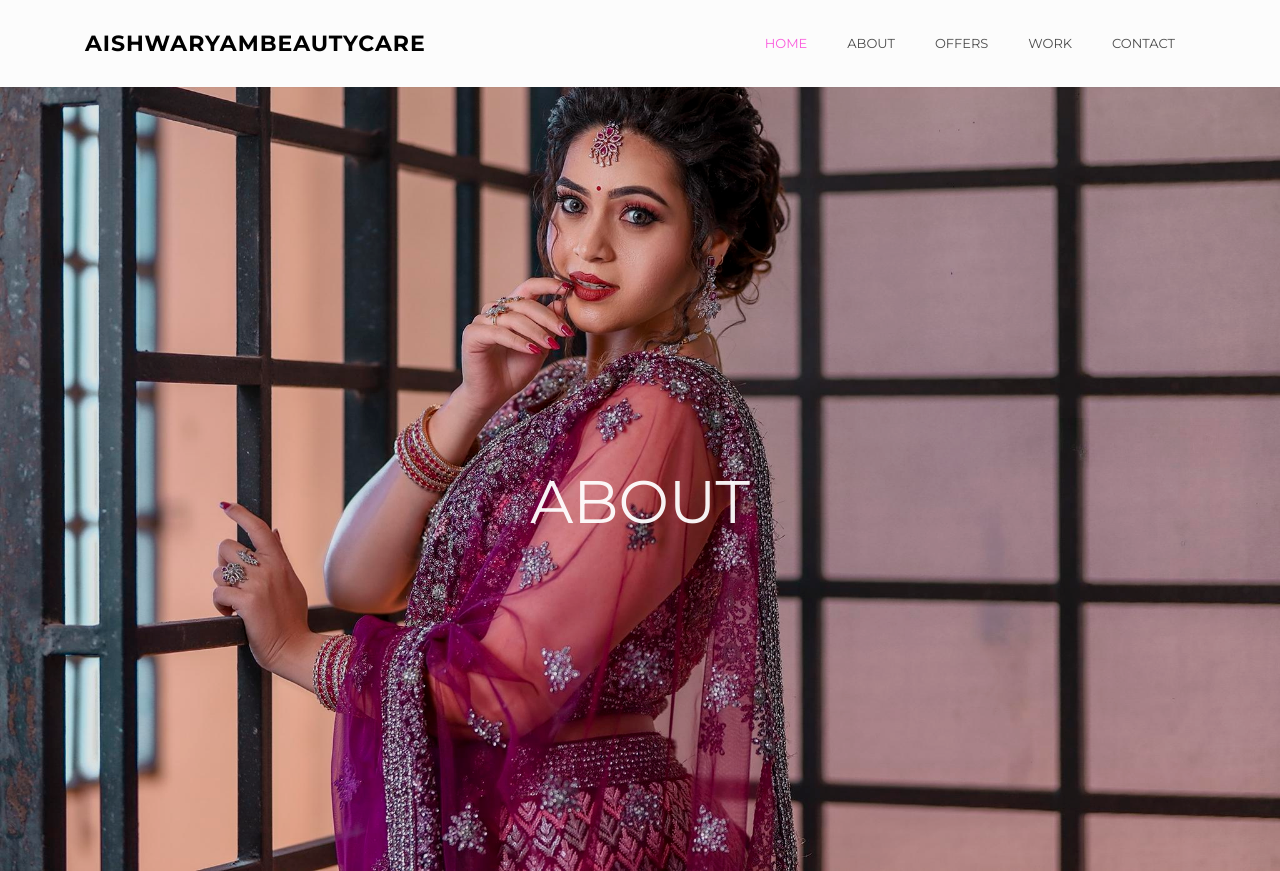
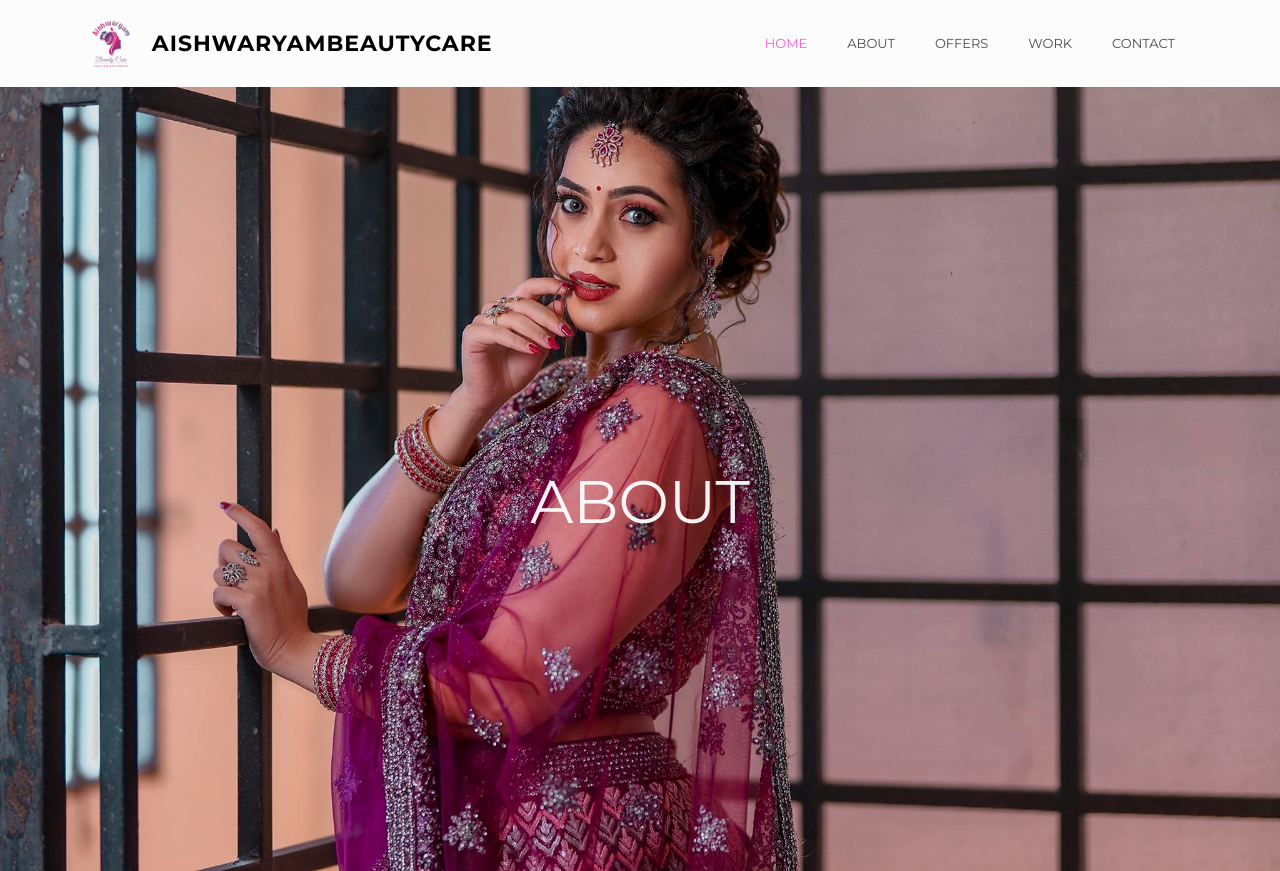
Before and after one commit to Amar1701/aishwaryam, a plain HTML site: page about.html in a window 1280 px wide. Shown: the top 871 px of the page. Drawn offline with Linux system fonts and the light colour scheme; files whose address does not match are found by name.

Commit message:
about.html

```diff
--- a/about.html
+++ b/about.html
@@ -30,6 +30,7 @@
 
     <nav class="navbar navbar-expand-lg navbar-dark ftco_navbar bg-dark ftco-navbar-light" id="ftco-navbar">
 	    <div class="container">
+		    <img src="images/aishwaryamlogo.png" alt="Aishwaryambeautycare Logo" style="height: 60px; margin-right: 15px;">
 	      <a class="navbar-brand" href="index.html">Aishwaryambeautycare</a>
 	      <button class="navbar-toggler" type="button" data-toggle="collapse" data-target="#ftco-nav" aria-controls="ftco-nav" aria-expanded="false" aria-label="Toggle navigation">
 	        <span class="oi oi-menu"></span> Menu
```
